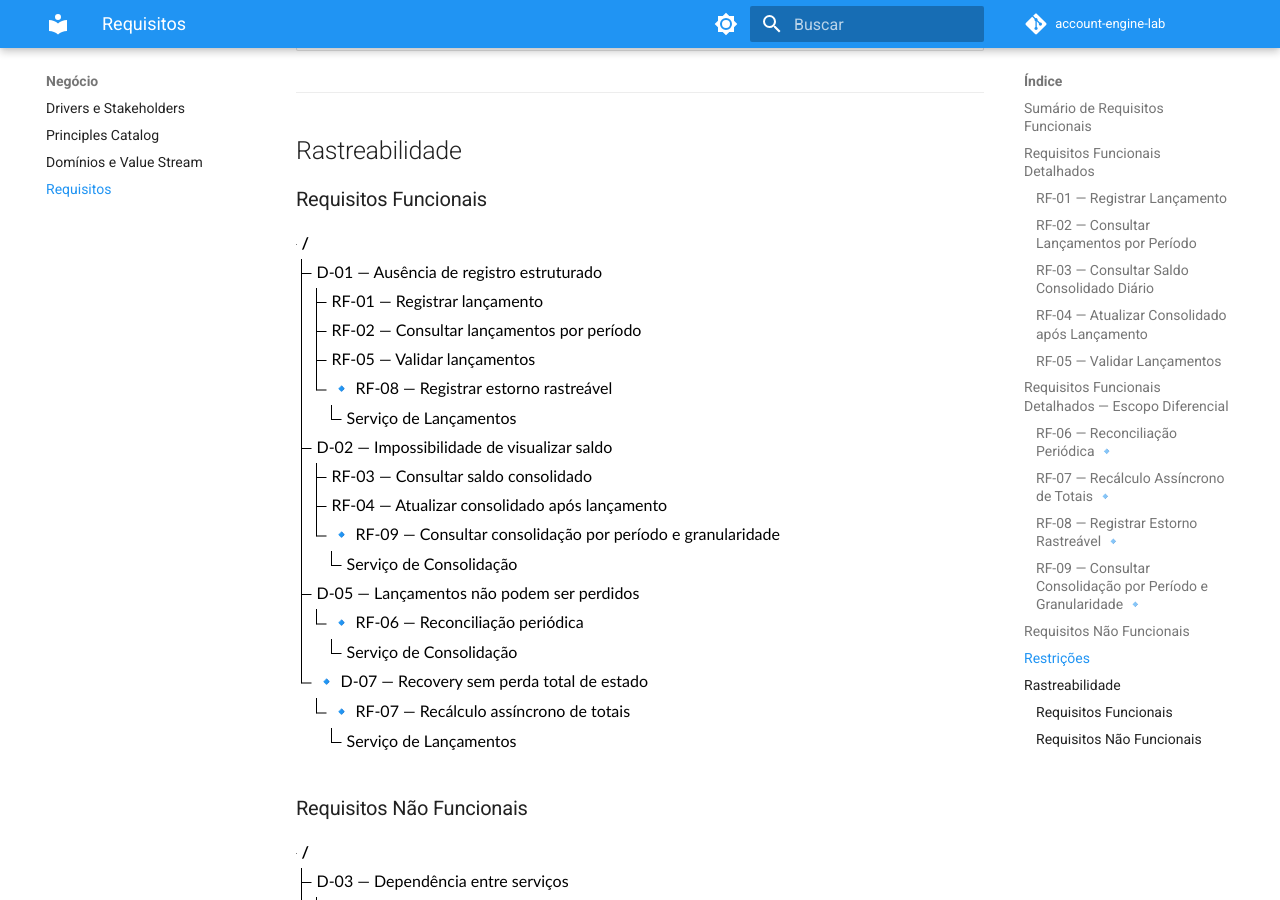
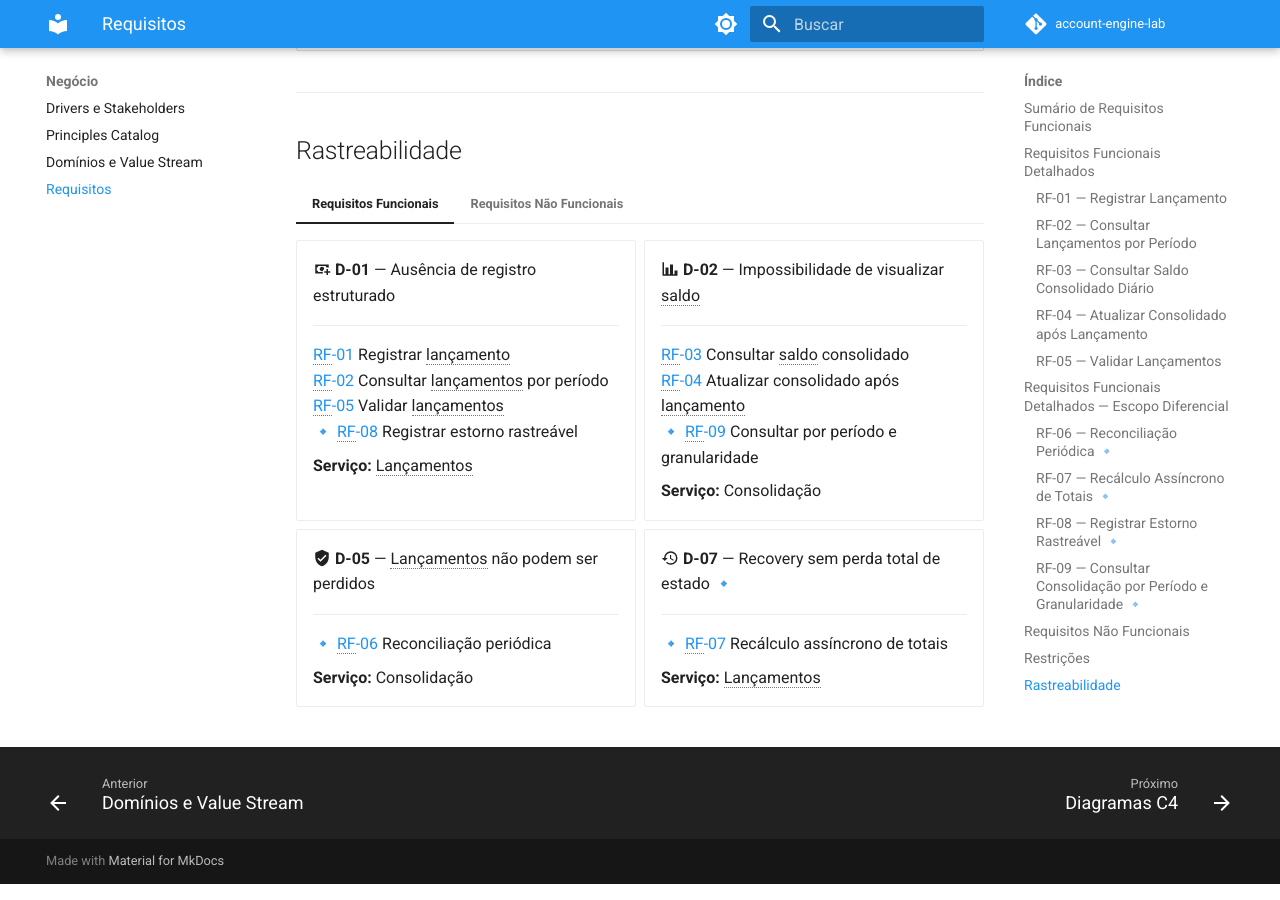
Before and after one commit to gsperim/account-engine-lab, an MkDocs documentation site: the page built from docs/negocio/requisitos.md, in a window 1280 px wide and 900 px high, scrolled down 14183 px. Built offline with MkDocs 1.6.1 and Material for MkDocs 9.7.7, drawn with Linux system fonts in a browser that asks for light colours; comment, search, counter and statistics services are not loaded; part of the change alters nothing that is shown.

Commit message:
docs(requisitos): substituir treeView por grid cards na rastreabilidade
Seção de Rastreabilidade reescrita com grid cards + tabs (RF / NFR).
Cada card agrupa um Driver com seus requisitos vinculados, decisões
arquiteturais e componente responsável — mais legível e navegável.

````diff
--- a/docs/negocio/requisitos.md
+++ b/docs/negocio/requisitos.md
@@ -468,67 +468,96 @@ sequenceDiagram
 
 ## Rastreabilidade
 
-### Requisitos Funcionais
+=== "Requisitos Funcionais"
 
-```mermaid
-treeView-beta
-    "D-01 — Ausência de registro estruturado"
-        "RF-01 — Registrar lançamento"
-        "RF-02 — Consultar lançamentos por período"
-        "RF-05 — Validar lançamentos"
-        "🔹 RF-08 — Registrar estorno rastreável"
-            "Serviço de Lançamentos"
-    "D-02 — Impossibilidade de visualizar saldo"
-        "RF-03 — Consultar saldo consolidado"
-        "RF-04 — Atualizar consolidado após lançamento"
-        "🔹 RF-09 — Consultar consolidação por período e granularidade"
-            "Serviço de Consolidação"
-    "D-05 — Lançamentos não podem ser perdidos"
-        "🔹 RF-06 — Reconciliação periódica"
-            "Serviço de Consolidação"
-    "🔹 D-07 — Recovery sem perda total de estado"
-        "🔹 RF-07 — Recálculo assíncrono de totais"
-            "Serviço de Lançamentos"
-```
+    <div class="grid cards" markdown>
 
-### Requisitos Não Funcionais
+    - :material-cash-plus: **D-01** — Ausência de registro estruturado
 
-```mermaid
-treeView-beta
-    "D-03 — Dependência entre serviços"
-        "NFR-01 — Lançamentos independe da consolidação"
-            "P-01 — Desacoplamento por design"
-                "ADR-001 — Microserviços orientados a eventos"
-                "ADR-002 — RabbitMQ como broker"
-                    "Mensageria"
-    "D-04 — Picos de carga no consolidado"
-        "NFR-02 — 50 req/s · 5% perda máx"
-            "P-07 — Escalabilidade horizontal"
-                "ADR-? — Cache e escalabilidade"
-                    "Serviço de Consolidação + Cache"
-        "NFR-07 — Rate limiting na borda da API"
-            "P-02 — Resiliência primeiro"
-                "ADR-? — Rate limiting e proteção de borda"
-                    "Serviço de Consolidação"
-    "D-05 — Lançamentos não podem ser perdidos"
-        "NFR-03 — Zero perda · at-least-once delivery"
-            "P-02 — Resiliência primeiro"
-                "ADR-003 — Transactional Outbox Pattern"
-                    "Mensageria + persistência"
-        "NFR-06 — DLQ para eventos com falha"
-            "P-02 — Resiliência primeiro"
-                "ADR-002 — RabbitMQ Dead Letter Exchange"
-                    "Mensageria"
-        "NFR-08 — Retry com backoff e jitter"
-            "P-02 — Resiliência primeiro"
-                "ADR-002 — RabbitMQ TTL + DLX"
-                    "Serviço de Consolidação"
-    "🔹 D-06 — Rastreabilidade de operações financeiras"
-        "🔹 NFR-09 — Trilha de auditoria imutável"
-            "P-08 — Segurança por design"
-                "Serviço de Lançamentos + Serviço de Consolidação"
-    "🔹 D-07 — Recovery sem perda total de estado"
-        "🔹 NFR-10 — Reconstrução da Consolidação via RF-07"
-            "P-02 — Resiliência primeiro"
-                "Serviço de Lançamentos"
-```
+        ---
+
+        [RF-01](#rf-01) Registrar lançamento
+        [RF-02](#rf-02) Consultar lançamentos por período
+        [RF-05](#rf-05) Validar lançamentos
+        🔹 [RF-08](#rf-08) Registrar estorno rastreável
+
+        **Serviço:** Lançamentos
+
+    - :material-chart-bar: **D-02** — Impossibilidade de visualizar saldo
+
+        ---
+
+        [RF-03](#rf-03) Consultar saldo consolidado
+        [RF-04](#rf-04) Atualizar consolidado após lançamento
+        🔹 [RF-09](#rf-09) Consultar por período e granularidade
+
+        **Serviço:** Consolidação
+
+    - :material-shield-check: **D-05** — Lançamentos não podem ser perdidos
+
+        ---
+
+        🔹 [RF-06](#rf-06) Reconciliação periódica
+
+        **Serviço:** Consolidação
+
+    - :material-history: **D-07** — Recovery sem perda total de estado 🔹
+
+        ---
+
+        🔹 [RF-07](#rf-07) Recálculo assíncrono de totais
+
+        **Serviço:** Lançamentos
+
+    </div>
+
+=== "Requisitos Não Funcionais"
+
+    <div class="grid cards" markdown>
+
+    - :material-lan-disconnect: **D-03** — Dependência entre serviços
+
+        ---
+
+        [NFR-01](#nfr-01) Lançamentos independe da consolidação
+
+        **Decisões:** ADR-001 · ADR-002
+        **Componente:** Mensageria
+
+    - :material-speedometer: **D-04** — Picos de carga no consolidado
+
+        ---
+
+        [NFR-02](#nfr-02) 50 req/s · 5% perda máx
+        [NFR-07](#nfr-07) Rate limiting na borda da API
+
+        **Componente:** Consolidação + Cache + Rate Limiting
+
+    - :material-email-fast: **D-05** — Lançamentos não podem ser perdidos
+
+        ---
+
+        [NFR-03](#nfr-03) Zero perda · at-least-once delivery
+        [NFR-06](#nfr-06) DLQ para eventos com falha
+        [NFR-08](#nfr-08) Retry com backoff e jitter
+
+        **Decisões:** ADR-002 · ADR-003
+        **Componente:** Mensageria + Persistência
+
+    - :material-file-document-check: **D-06** — Rastreabilidade de operações 🔹
+
+        ---
+
+        🔹 [NFR-09](#nfr-09) Trilha de auditoria imutável
+
+        **Componente:** Lançamentos + Consolidação
+
+    - :material-backup-restore: **D-07** — Recovery sem perda total de estado 🔹
+
+        ---
+
+        🔹 [NFR-10](#nfr-10) Reconstrução da Consolidação via RF-07
+
+        **Componente:** Serviço de Lançamentos
+
+    </div>
````
